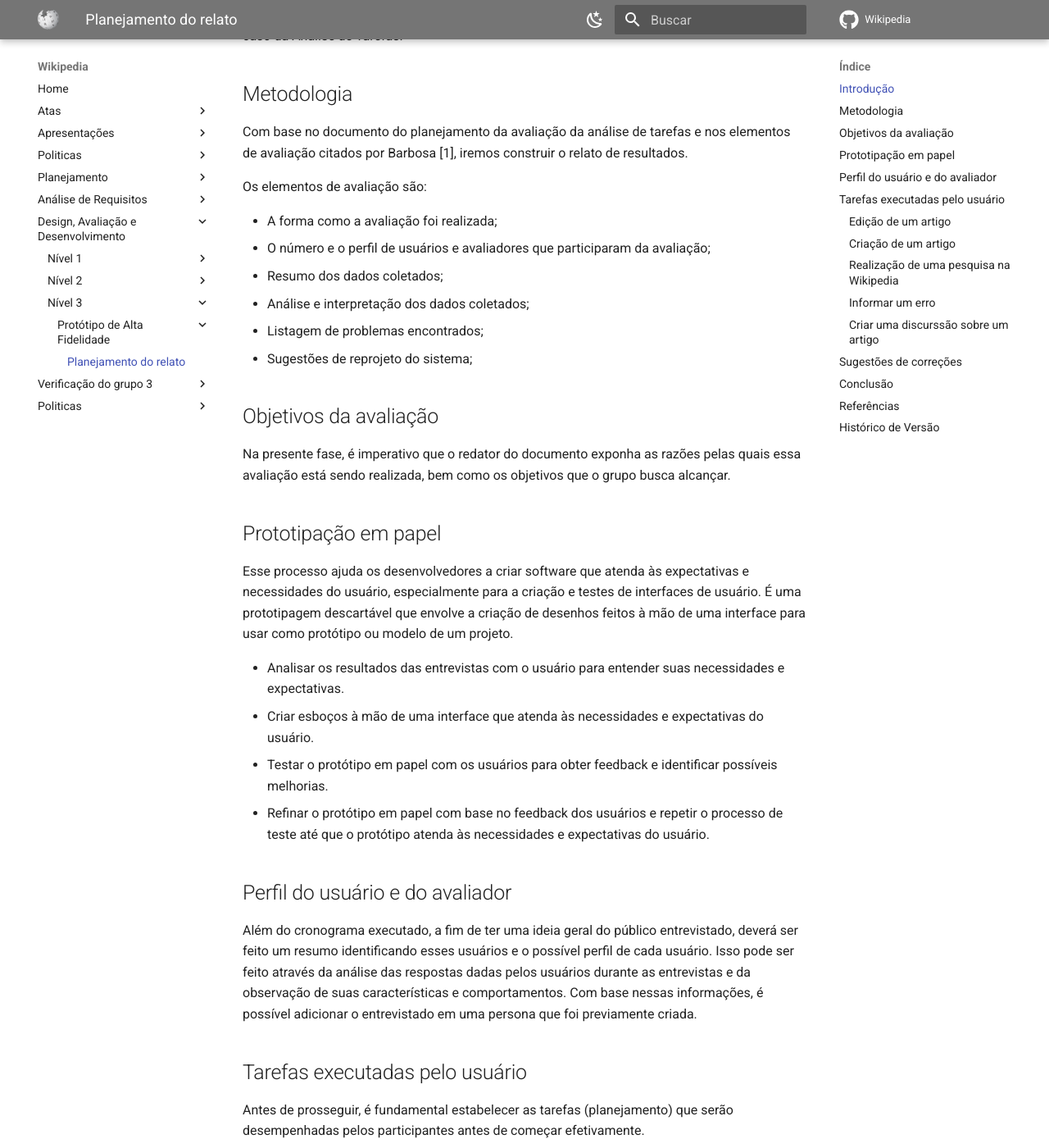
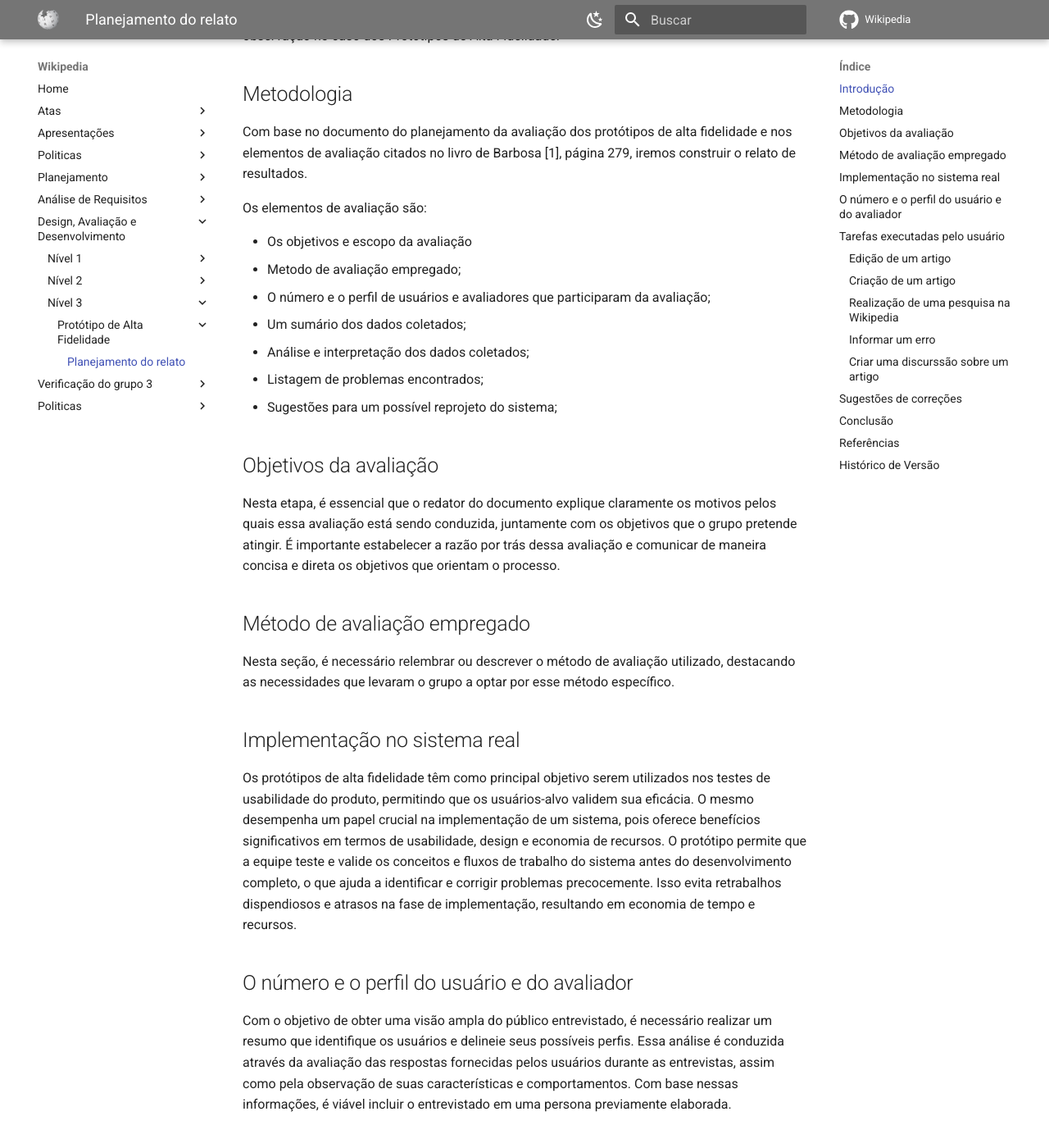
Before and after one commit to Interacao-Humano-Computador/2023.1-Wikipedia, an MkDocs documentation site: the page built from docs/design-avaliacao-desenvolvimento/nivel3/planejamentoRelatoResultadosAvaliacaoPrototipoDeAltaFidelidade.md, in a window 1280 px wide and 1400 px high, scrolled down 292 px. Shown: the whole window at 82% size. Built offline with MkDocs 1.6.1 and Material for MkDocs 9.7.7, drawn with Linux system fonts in a browser that asks for light colours; comment, search, counter and statistics services are not loaded; some of the changed text lies outside the part shown.

Commit message:
alterando uma parte inicial do artefato

```diff
--- a/docs/design-avaliacao-desenvolvimento/nivel3/planejamentoRelatoResultadosAvaliacaoPrototipoDeAltaFidelidade.md
+++ b/docs/design-avaliacao-desenvolvimento/nivel3/planejamentoRelatoResultadosAvaliacaoPrototipoDeAltaFidelidade.md
@@ -1,38 +1,38 @@
-# Planejamento dos resultados das análises de tarefas
+# Planejamento do Relato dos Resultados da Avaliação do Protótipo de Alta Fidelidade
 
 ## Introdução
 
-Este documento de planejamento aborda a maneira como os resultados das entrevistas devem ser tratados, com base no método selecionado, que consiste em entrevistas e observação no caso da Análise de Tarefas.
+O seguinte documento de planejamento aborda a maneira como os resultados das entrevistas devem ser tratados, com base no método selecionado, que consiste em entrevistas e observação no caso dos Protótipos de Alta Fidelidade.
 
 ## Metodologia
 
-Com base no documento do planejamento da avaliação da análise de tarefas e nos elementos de avaliação citados por Barbosa [1], iremos construir o relato de resultados.
+Com base no documento do planejamento da avaliação dos protótipos de alta fidelidade e nos elementos de avaliação citados no livro de Barbosa [1], página 279, iremos construir o relato de resultados.
 
 Os elementos de avaliação são:
 
-- A forma como a avaliação foi realizada;
+- Os objetivos e escopo da avaliação
+- Metodo de avaliação empregado;
 - O número e o perfil de usuários e avaliadores que participaram da avaliação;
-- Resumo dos dados coletados;
+- Um sumário dos dados coletados;
 - Análise e interpretação dos dados coletados;
 - Listagem de problemas encontrados;
-- Sugestões de reprojeto do sistema;
+- Sugestões para um possível reprojeto do sistema;
 
 ## Objetivos da avaliação
 
-Na presente fase, é imperativo que o redator do documento exponha as razões pelas quais essa avaliação está sendo realizada, bem como os objetivos que o grupo busca alcançar.
+Nesta etapa, é essencial que o redator do documento explique claramente os motivos pelos quais essa avaliação está sendo conduzida, juntamente com os objetivos que o grupo pretende atingir. É importante estabelecer a razão por trás dessa avaliação e comunicar de maneira concisa e direta os objetivos que orientam o processo.
 
-## Prototipação em papel
+## Método de avaliação empregado
 
-Esse processo ajuda os desenvolvedores a criar software que atenda às expectativas e necessidades do usuário, especialmente para a criação e testes de interfaces de usuário. É uma prototipagem descartável que envolve a criação de desenhos feitos à mão de uma interface para usar como protótipo ou modelo de um projeto.
+Nesta seção, é necessário relembrar ou descrever o método de avaliação utilizado, destacando as necessidades que levaram o grupo a optar por esse método específico.
 
-- Analisar os resultados das entrevistas com o usuário para entender suas necessidades e expectativas.
-- Criar esboços à mão de uma interface que atenda às necessidades e expectativas do usuário.
-- Testar o protótipo em papel com os usuários para obter feedback e identificar possíveis melhorias.
-- Refinar o protótipo em papel com base no feedback dos usuários e repetir o processo de teste até que o protótipo atenda às necessidades e expectativas do usuário.
+## Implementação no sistema real
 
-## Perfil do usuário e do avaliador
+Os protótipos de alta fidelidade têm como principal objetivo serem utilizados nos testes de usabilidade do produto, permitindo que os usuários-alvo validem sua eficácia. O mesmo desempenha um papel crucial na implementação de um sistema, pois oferece benefícios significativos em termos de usabilidade, design e economia de recursos. O protótipo permite que a equipe teste e valide os conceitos e fluxos de trabalho do sistema antes do desenvolvimento completo, o que ajuda a identificar e corrigir problemas precocemente. Isso evita retrabalhos dispendiosos e atrasos na fase de implementação, resultando em economia de tempo e recursos.
 
-Além do cronograma executado, a fim de ter uma ideia geral do público entrevistado, deverá ser feito um resumo identificando esses usuários e o possível perfil de cada usuário. Isso pode ser feito através da análise das respostas dadas pelos usuários durante as entrevistas e da observação de suas características e comportamentos. Com base nessas informações, é possível adicionar o entrevistado em uma persona que foi previamente criada.
+## O número e o perfil do usuário e do avaliador
+
+Com o objetivo de obter uma visão ampla do público entrevistado, é necessário realizar um resumo que identifique os usuários e delineie seus possíveis perfis. Essa análise é conduzida através da avaliação das respostas fornecidas pelos usuários durante as entrevistas, assim como pela observação de suas características e comportamentos. Com base nessas informações, é viável incluir o entrevistado em uma persona previamente elaborada.
 
 ## Tarefas executadas pelo usuário
 
@@ -100,9 +100,12 @@ Sugestões de melhorias para o sistema. [1]
 ## Referências
 
 - Barbosa, S. D. J.; Silva, B. S. da; Silveira, M. S.; Gasparini, I.; Darin, T.; Barbosa, G. D. J. Interação Humano-Computador e Experiência do usuário. Autopublicação. 2021
+- TERA. Prototipagem de alta fidelidade: o que é, quando, por que e como usar? Medium. Disponível em: [https://medium.com/somos-tera/prototipagem-de-alta-fidelidade-635d745b662b](https://medium.com/somos-tera/prototipagem-de-alta-fidelidade-635d745b662b). Acesso em: 10 jun. 2023.
+
+‌
 
 ## Histórico de Versão
 
-| Versão | Data       | Descrição                      | Autor(es) | Revisor(es) |
-| ------ | ---------- | ------------------------------ | --------- | ----------- |
-| 1.0    | 10/05/2023 | Criação do documento           | Pedro e Lucas     | Gabriel e Ana         |
+| Versão | Data       | Descrição            | Autor(es)     | Revisor(es)   |
+| ------- | ---------- | ---------------------- | ------------- | ------------- |
+| 1.0     | 10/05/2023 | Criação do documento | Pedro e Lucas | Gabriel e Ana |
```
